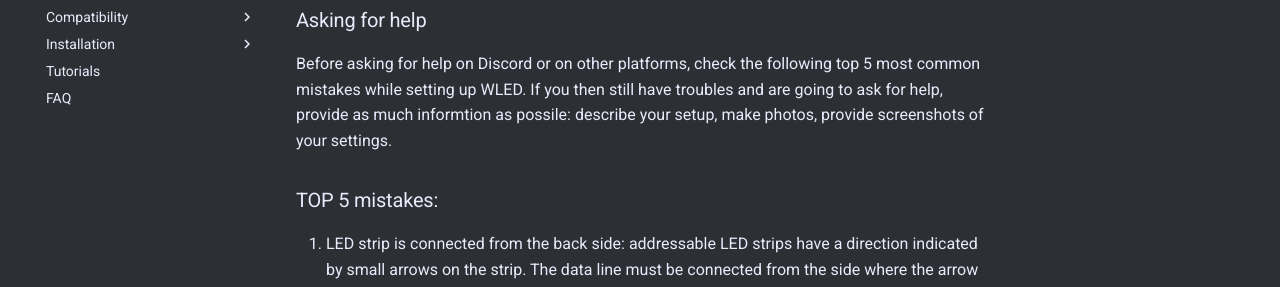
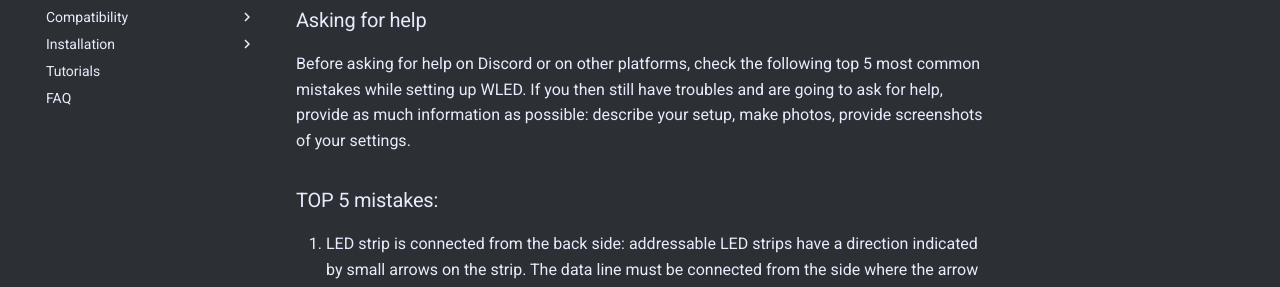
Before and after one commit to Aircoookie/WLED-Docs, an MkDocs documentation site: the page built from docs/basics/top5_mistakes.md, in a window 1280 px wide and 900 px high. Shown: the part 269-556 px from the top of the window. Built offline with MkDocs 1.6.1 and Material for MkDocs 9.7.7, drawn with Linux system fonts in a browser that asks for light colours; comment, search, counter and statistics services are not loaded.

Commit message:
Fix typos (#229)
* Fix typo
* Another typo

```diff
--- a/docs/basics/top5_mistakes.md
+++ b/docs/basics/top5_mistakes.md
@@ -8,7 +8,7 @@
 ### Asking for help
 
 Before asking for help on Discord or on other platforms, check the following top 5 most common mistakes while setting up WLED.
-If you then still have troubles and are going to ask for help, provide as much informtion as possile: describe your setup, make photos, provide screenshots of your settings.
+If you then still have troubles and are going to ask for help, provide as much information as possible: describe your setup, make photos, provide screenshots of your settings.
 
 ### TOP 5 mistakes:
 
```
